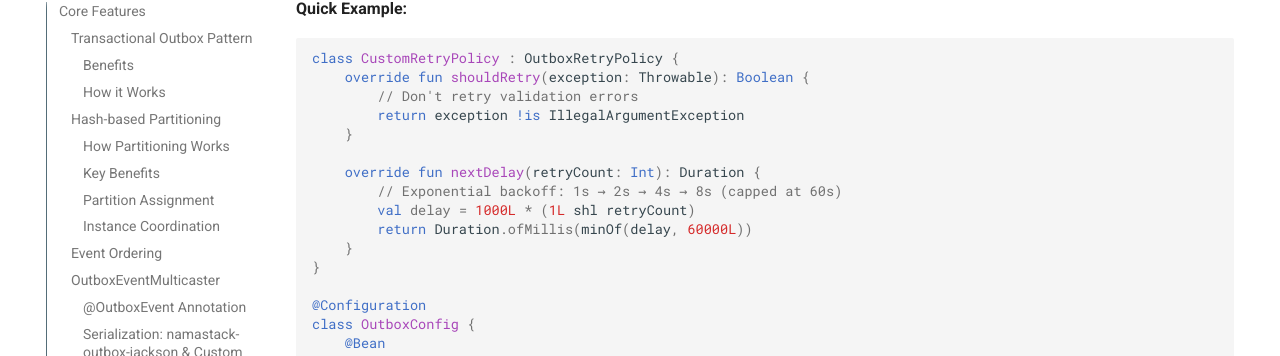
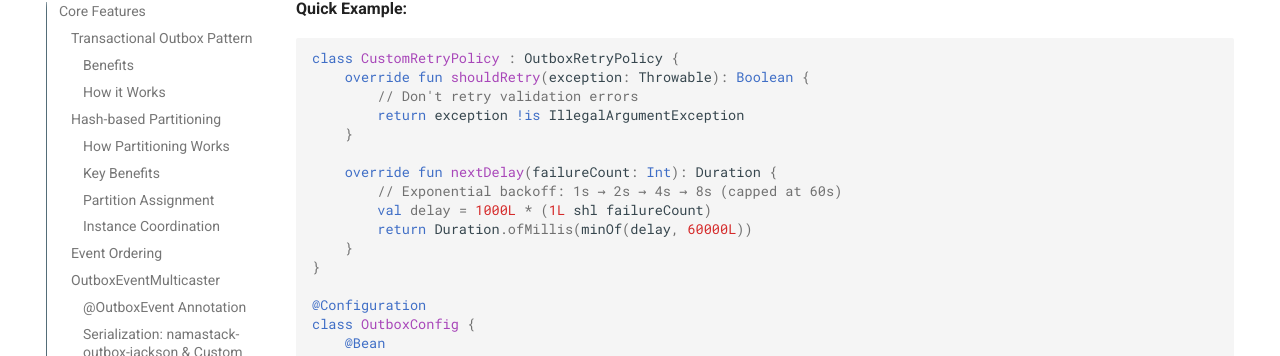
Before and after one commit to namastack/namastack-website, an MkDocs documentation site: the page built from docs/features.md, in a window 1280 px wide and 900 px high, scrolled down 5380 px. Shown: the part 97-453 px from the top of the window. Built offline with MkDocs 1.6.1 and Material for MkDocs 9.7.7, drawn with Linux system fonts in a browser that asks for light colours; emoji names are drawn with the system emoji font.

Commit message:
GH-98 refactor to consistent naming of columns and properties (#99)
* GH-98 refactor to consistent naming of columns and properties
GH-96 rename retryCount to failureCount

* GH-98 fix ExponentialBackoffRetryPolicy calculation

* GH-98 chore

---------

Co-authored-by: Roland Beisel <info@rolandbeisel.de>

```diff
--- a/docs/features.md
+++ b/docs/features.md
@@ -287,9 +287,9 @@ class CustomRetryPolicy : OutboxRetryPolicy {
         return exception !is IllegalArgumentException
     }
 
-    override fun nextDelay(retryCount: Int): Duration {
+    override fun nextDelay(failureCount: Int): Duration {
         // Exponential backoff: 1s → 2s → 4s → 8s (capped at 60s)
-        val delay = 1000L * (1L shl retryCount)
+        val delay = 1000L * (1L shl failureCount)
         return Duration.ofMillis(minOf(delay, 60000L))
     }
 }
```
